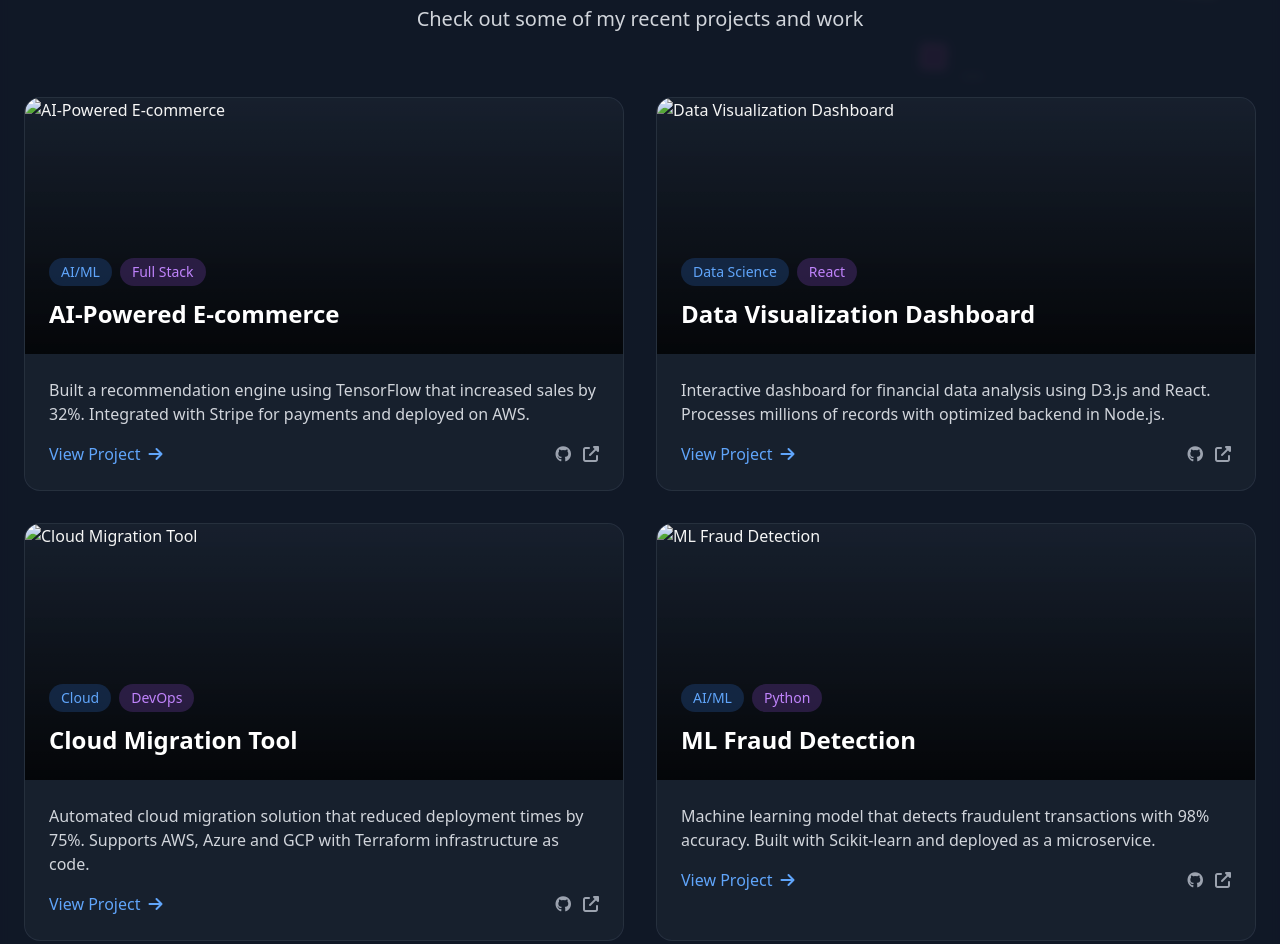
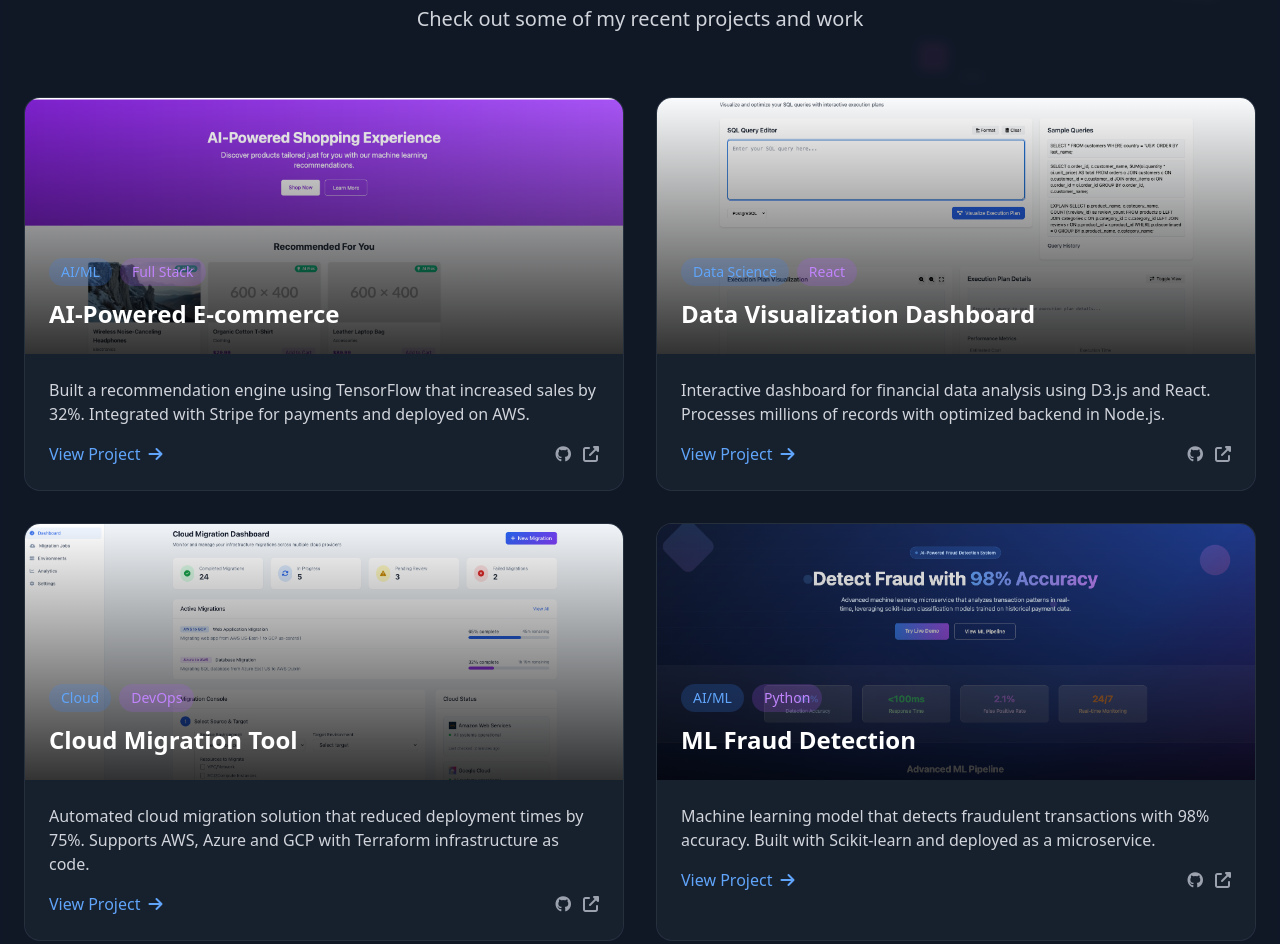
Before and after one commit to akm164/My3DWebsite, a plain HTML site: page index.html in a window 1280 px wide. Shown: the part 723-1667 px from the top of the page. Drawn offline with nearby package versions, Linux system fonts and the light colour scheme.

Commit message:
Add files via upload

```diff
--- a/index.html
+++ b/index.html
@@ -233,7 +233,7 @@
                     <a href="#portfolio" class="text-gray-300 hover:text-blue-400 transition-all">Portfolio</a>
                     <a href="#about" class="text-gray-300 hover:text-blue-400 transition-all">About</a>
                     <a href="#contact" class="text-gray-300 hover:text-blue-400 transition-all">Contact</a>
-                    <a href="path/to/your/resume.pdf" download class="px-4 py-2 bg-gradient-to-r from-blue-500 to-purple-600 rounded-full hover:from-blue-600 hover:to-purple-700 transition-all">Download CV</a>
+                    <a href="assets/Aalok_Mandal_Resume.pdf" download class="px-4 py-2 bg-gradient-to-r from-blue-500 to-purple-600 rounded-full hover:from-blue-600 hover:to-purple-700 transition-all">Download CV</a>
                 </div>
             </div>
 
@@ -255,7 +255,7 @@
         <div class="container mx-auto flex flex-col md:flex-row items-center">
             <div class="md:w-1/2 mb-12 md:mb-0">
                 <h1 class="text-4xl md:text-6xl font-bold mb-6 leading-tight">
-                    Welcome to <span class="text-transparent bg-clip-text bg-gradient-to-r from-blue-400 to-purple-600">3D Universe</span>
+                    Welcome to <span class="text-transparent bg-clip-text bg-gradient-to-r from-blue-400 to-purple-600">My Website</span>
                 </h1>
                 <p class="text-xl text-gray-300 mb-8">
                     Developing innovative, intelligent solutions by seamlessly integrating robust, efficient code with deep, actionable data insights and bold, imaginative creativity.
@@ -304,7 +304,7 @@
                 <!-- Project 1 -->
                 <div class="group relative bg-gray-800/50 rounded-2xl border border-gray-700/50 transition-all card-hover overflow-hidden">
                     <div class="relative h-64 overflow-hidden">
-                        <img src="project1.jpg" alt="AI-Powered E-commerce" class="w-full h-full object-cover transition-transform duration-500 group-hover:scale-110">
+                        <img src="images/project1.jpg" alt="AI-Powered E-commerce" class="w-full h-full object-cover transition-transform duration-500 group-hover:scale-110">
                         <div class="absolute inset-0 bg-gradient-to-t from-black/80 to-transparent flex items-end p-6">
                             <div>
                                 <div class="flex flex-wrap gap-2 mb-3">
@@ -334,7 +334,7 @@
                 <!-- Project 2 -->
                 <div class="group relative bg-gray-800/50 rounded-2xl border border-gray-700/50 transition-all card-hover overflow-hidden">
                     <div class="relative h-64 overflow-hidden">
-                        <img src="project2.jpg" alt="Data Visualization Dashboard" class="w-full h-full object-cover transition-transform duration-500 group-hover:scale-110">
+                        <img src="images/project2.jpg" alt="Data Visualization Dashboard" class="w-full h-full object-cover transition-transform duration-500 group-hover:scale-110">
                         <div class="absolute inset-0 bg-gradient-to-t from-black/80 to-transparent flex items-end p-6">
                             <div>
                                 <div class="flex flex-wrap gap-2 mb-3">
@@ -364,7 +364,7 @@
                 <!-- Project 3 -->
                 <div class="group relative bg-gray-800/50 rounded-2xl border border-gray-700/50 transition-all card-hover overflow-hidden">
                     <div class="relative h-64 overflow-hidden">
-                        <img src="project3.jpg" alt="Cloud Migration Tool" class="w-full h-full object-cover transition-transform duration-500 group-hover:scale-110">
+                        <img src="images/project3.jpg" alt="Cloud Migration Tool" class="w-full h-full object-cover transition-transform duration-500 group-hover:scale-110">
                         <div class="absolute inset-0 bg-gradient-to-t from-black/80 to-transparent flex items-end p-6">
                             <div>
                                 <div class="flex flex-wrap gap-2 mb-3">
@@ -394,7 +394,7 @@
                 <!-- Project 4 -->
                 <div class="group relative bg-gray-800/50 rounded-2xl border border-gray-700/50 transition-all card-hover overflow-hidden">
                     <div class="relative h-64 overflow-hidden">
-                        <img src="project4.jpg" alt="ML Fraud Detection" class="w-full h-full object-cover transition-transform duration-500 group-hover:scale-110">
+                        <img src="images/project4.jpg" alt="ML Fraud Detection" class="w-full h-full object-cover transition-transform duration-500 group-hover:scale-110">
                         <div class="absolute inset-0 bg-gradient-to-t from-black/80 to-transparent flex items-end p-6">
                             <div>
                                 <div class="flex flex-wrap gap-2 mb-3">
```
